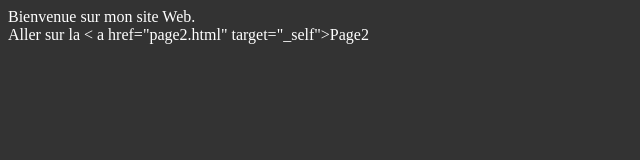
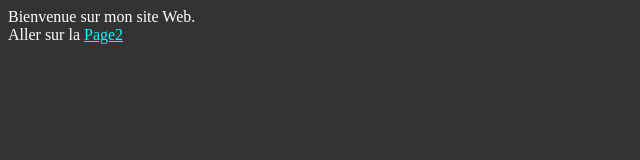
Before and after one commit to djoudclaire/MonSite, a plain HTML site: page index.html in a window 1280 px wide. Shown: the whole page, without its empty margins (0-640 px from the left). Drawn offline with Linux system fonts and the light colour scheme.

Commit message:
version 2

```diff
--- a/index.html
+++ b/index.html
@@ -10,7 +10,7 @@
 
 <body>
 Bienvenue sur mon site Web.<br/>
-Aller sur la < a href="page2.html" target="_self">Page2</a>
+Aller sur la <a href="page2.html" target="_self">Page2</a><br />
 <ing src="images/coder.jpg" alt="coder">
 </body>
 </html>
```
Also changed, not shown: page2.html (+1 -1 lines).
